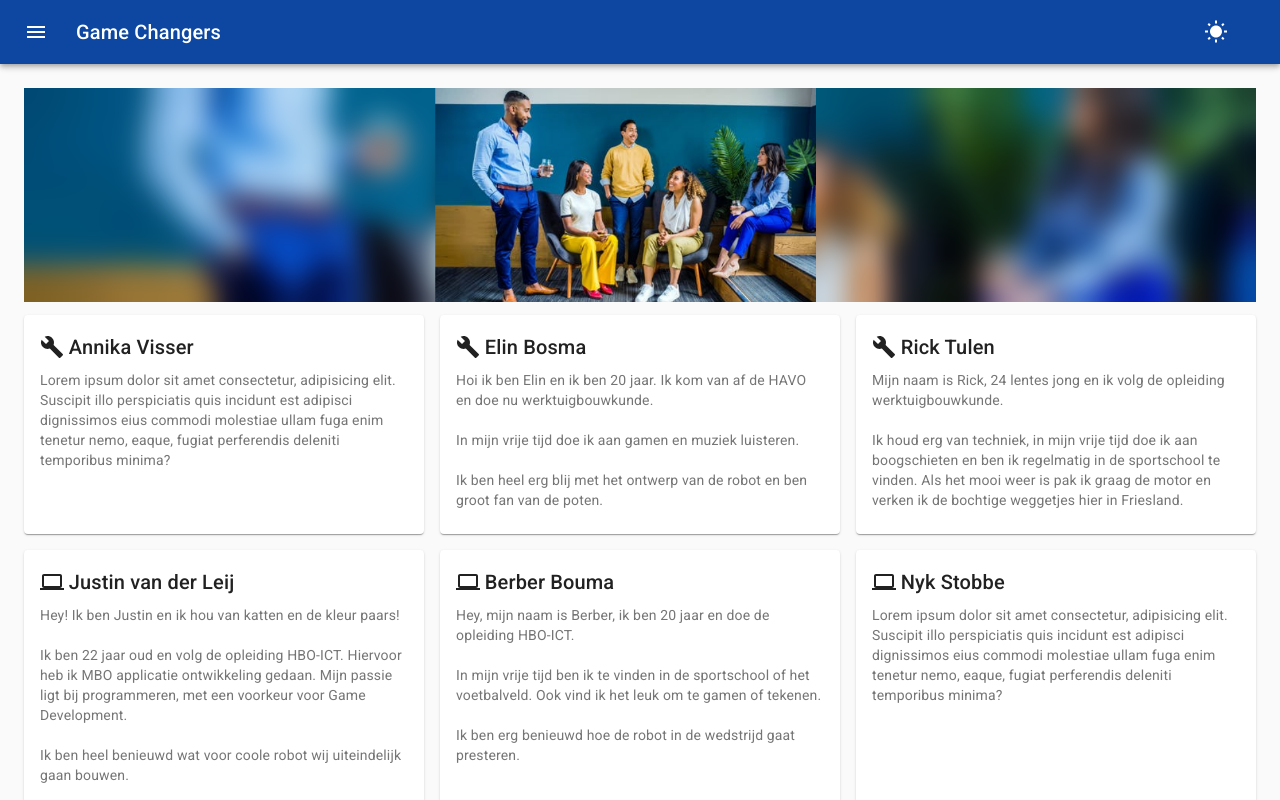
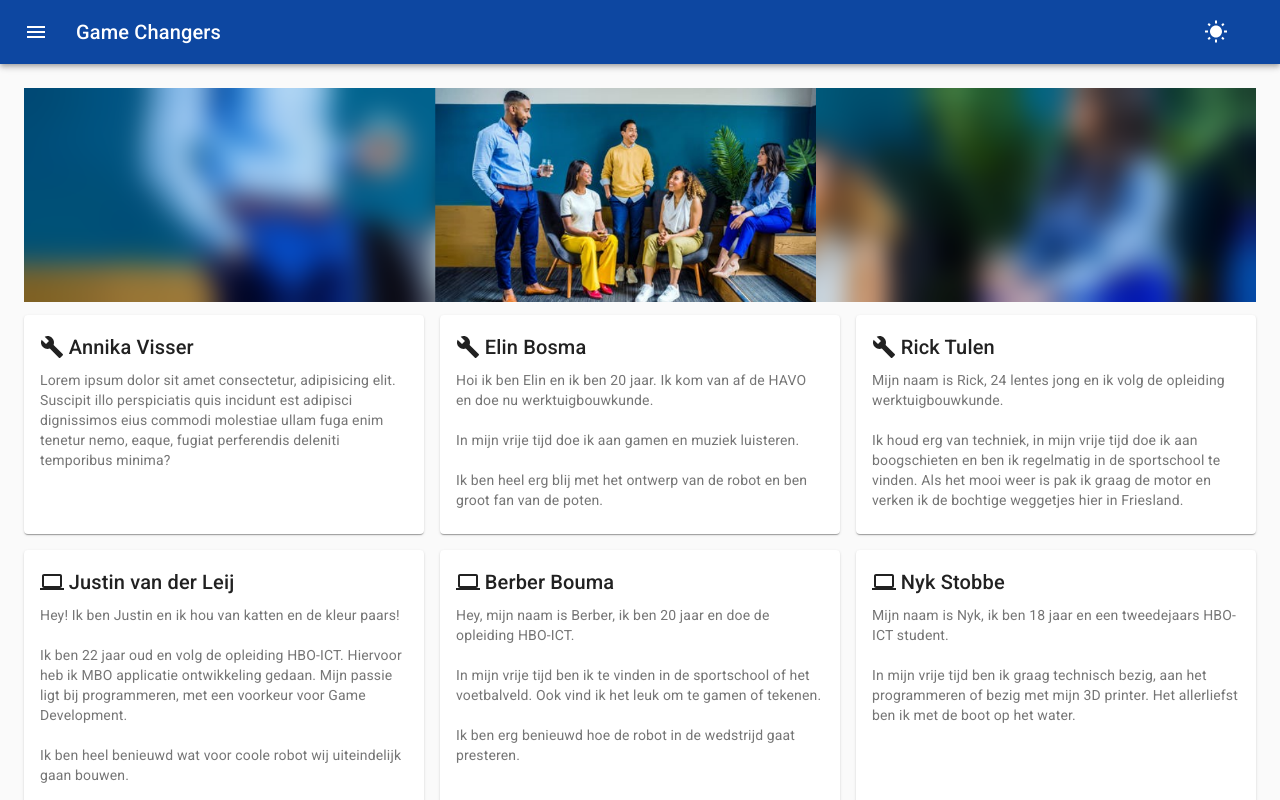
Before and after one commit to HBO-ICT-Robotica/Website, a Next.js app: page /about in a window 1280 px wide. Shown: the top 800 px of the page. Built offline with nearby package versions, Linux system fonts and the light colour scheme.

Commit message:
groepsfoto en stukje Nyk toegevoegd

```diff
--- a/src/pages/about.tsx
+++ b/src/pages/about.tsx
@@ -39,7 +39,7 @@ export default function About() {
 					<Box display={{ xs: 'block', md: 'none' }}>
 						<img
 							className={classes.groupPictureBanner}
-							src="Groepsfoto.jpeg"
+							src="groep.png"
 							alt="Groepsfoto"
 							title="Groepsfoto"
 						/>
@@ -117,7 +117,9 @@ export default function About() {
 						<Grid item xs={12} sm={6} md={4}>
 							<AboutCard discipline="ICT" name="Nyk Stobbe">
 								<Typography variant="body2" color="textSecondary" component="p">
-									Lorem ipsum dolor sit amet consectetur, adipisicing elit. Suscipit illo perspiciatis quis incidunt est adipisci dignissimos eius commodi molestiae ullam fuga enim tenetur nemo, eaque, fugiat perferendis deleniti temporibus minima?
+									Mijn naam is Nyk, ik ben 18 jaar en een tweedejaars HBO-ICT student.
+									<br/><br/>
+									In mijn vrije tijd ben ik graag technisch bezig, aan het programmeren of bezig met mijn 3D printer. Het allerliefst ben ik met de boot op het water.
 								</Typography>
 							</AboutCard>
 						</Grid>
```
Also changed, not shown: public/Groepsfoto.jpeg (deleted), public/home/groep.png.
